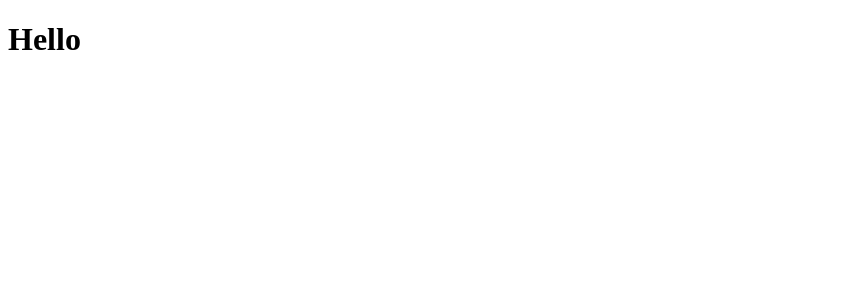
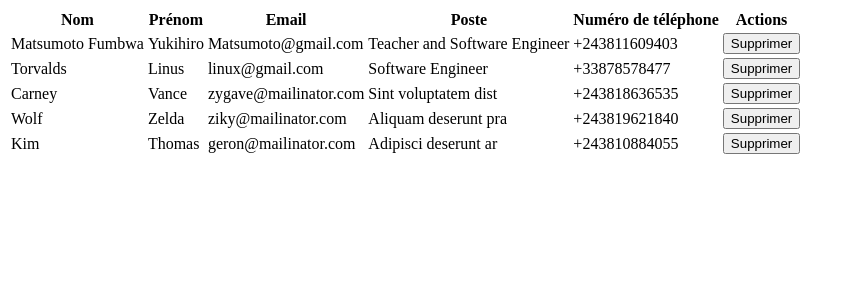
Before and after one commit to jochri3/contacts_list_1_3_december_2021, a React (Create React App) app: page / in a window 1280 px wide. Shown: the top 300 px of the page, without its empty margins (0-855 px from the left). Built offline with nearby package versions, Linux system fonts and the light colour scheme.

Commit message:
add stateless update

```diff
--- a/src/components/app.tsx
+++ b/src/components/app.tsx
@@ -46,7 +46,14 @@ const contacts = [
   },
 ];
 
-const App = () => {
+const App: React.FC = () => {
+  // Mise en place du type static
+
+  const deleteContact = (_id: string) => {
+    const index = contacts.findIndex((contact) => contact._id === _id);
+    contacts.splice(index, 1);
+    console.log("Taille : ", contacts.length, "\ncontacts : ", contacts);
+  };
   return (
     <table>
       <thead>
@@ -56,17 +63,23 @@ const App = () => {
           <th>Email</th>
           <th>Poste</th>
           <th>Numéro de téléphone</th>
+          <th>Actions</th>
         </tr>
       </thead>
       <tbody>
         {/* Expliquer code ES6 */}
-        {contacts.map((contact) => (
-          <tr>
+        {contacts.map((contact, index) => (
+          <tr key={contact._id}>
             <td>{contact.last_name}</td>
             <td>{contact.first_name}</td>
             <td>{contact.email}</td>
             <td>{contact.position}</td>
             <td>{contact.phone_number}</td>
+            <td>
+              <button onClick={() => deleteContact(contact._id)}>
+                Supprimer
+              </button>
+            </td>
           </tr>
         ))}
       </tbody>
--- a/src/index.tsx
+++ b/src/index.tsx
@@ -1,8 +1,5 @@
 import React from "react";
 import ReactDOM from "react-dom";
-
-const App = () => {
-  return <h1>Hello</h1>;
-};
+import App from "./components/app";
 
 ReactDOM.render(<App />, document.querySelector("#root"));
```
